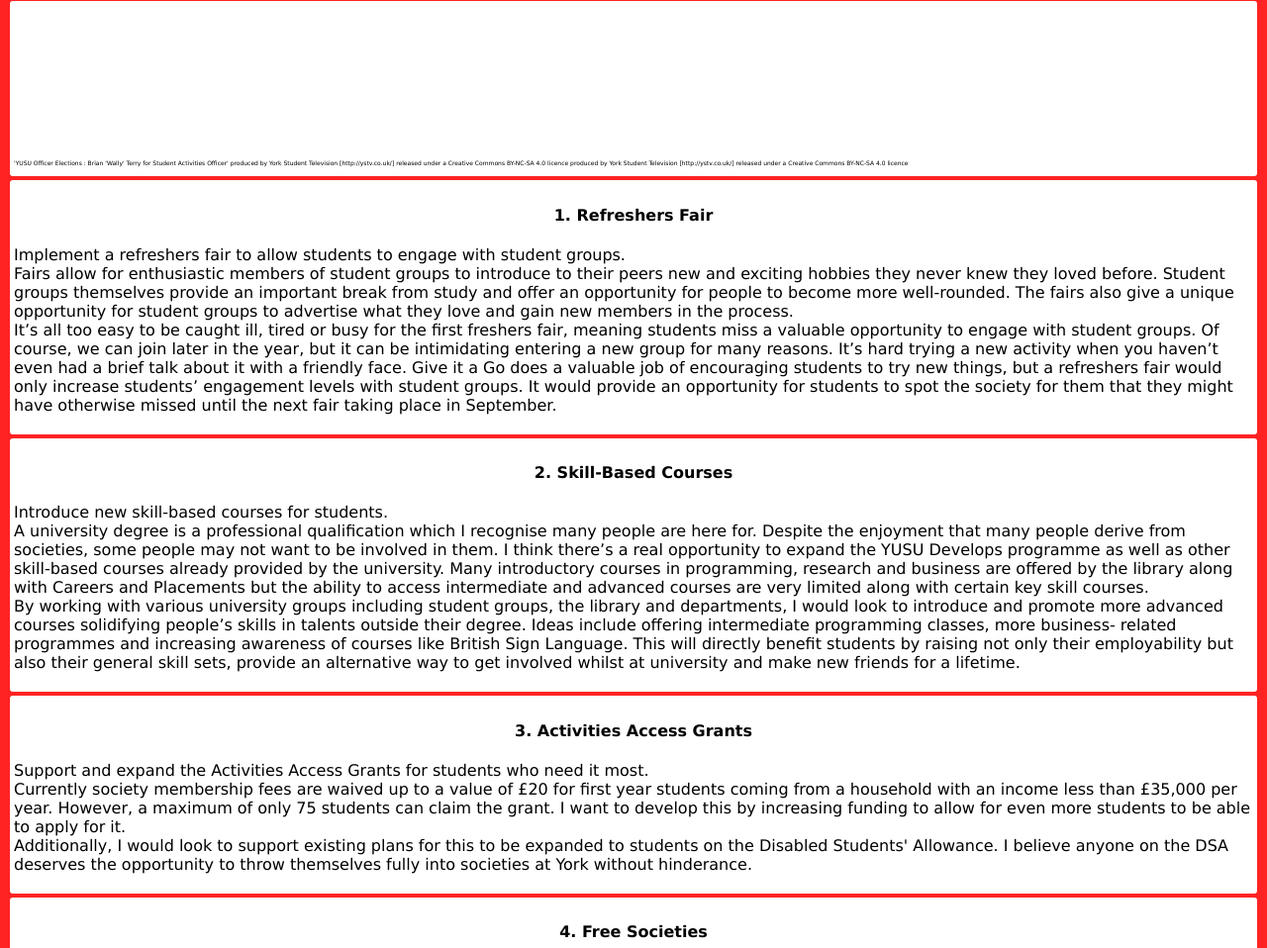
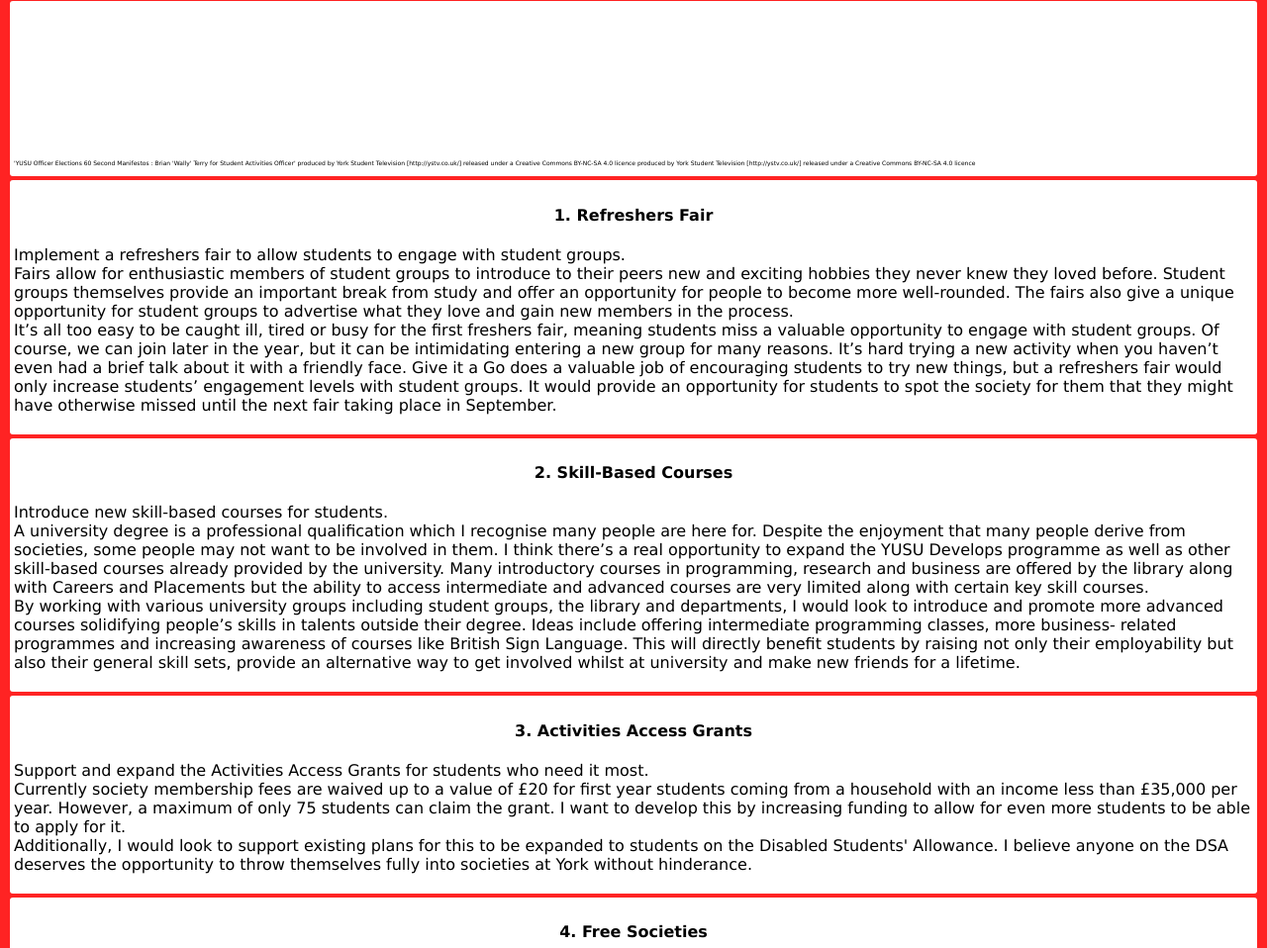
Before and after one commit to Wally4Activities/Wally4Activities.github.io, a plain HTML site: page index.html in a window 1280 px wide. Shown: the part 811-1769 px from the top of the page at 99% size. Drawn offline with Linux system fonts and the light colour scheme.

Commit message:
Update index.html

```diff
--- a/index.html
+++ b/index.html
@@ -32,7 +32,7 @@
                 src="https://platform.twitter.com/widgets/widget_iframe.68dbfddc56b3f0522044700c1abcd1dc.html?origin=https%3A%2F%2Fystv.co.uk&amp;settingsEndpoint=https%3A%2F%2Fsyndication.twitter.com%2Fsettings"
                 title="Brian 'Wally' Terry for Activities" frameborder="0">
         </iframe>
-        <p style="font-size:6px"> 'YUSU Officer Elections : Brian 'Wally' Terry for Student Activities Officer' produced by York Student Television
+        <p style="font-size:6px"> 'YUSU Officer Elections 60 Second Manifestos : Brian 'Wally' Terry for Student Activities Officer' produced by York Student Television
             [http://ystv.co.uk/] released under a Creative Commons BY-NC-SA 4.0 licence produced by York Student Television
             [http://ystv.co.uk/] released under a Creative Commons BY-NC-SA 4.0 licence
         </p>
```
